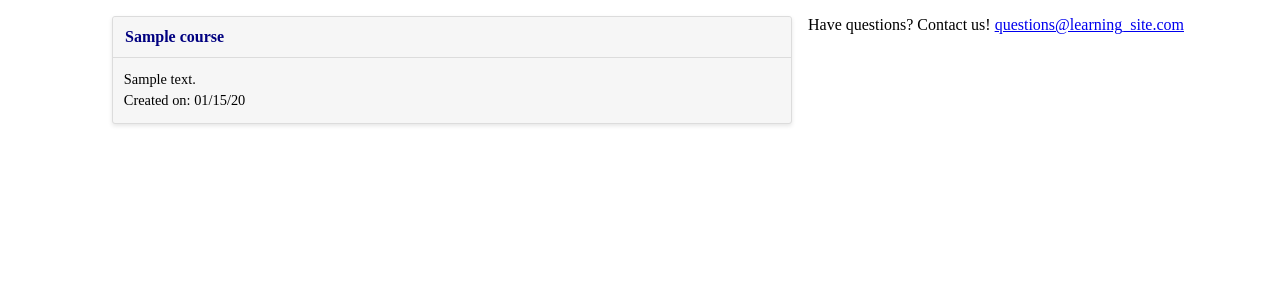
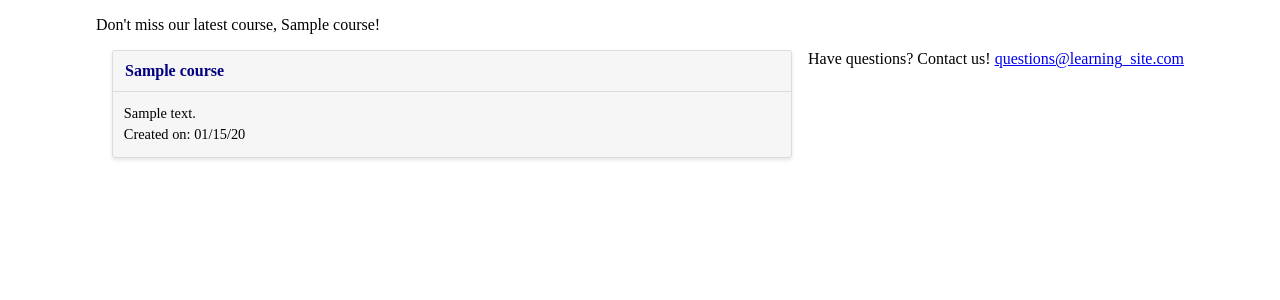
Before and after one commit to jebin007/Customizing-Django-Templates, a Django app: page /courses/ in a window 1280 px wide. Shown: the part 90-390 px from the top of the page. Run offline with Django 3.2, Linux system fonts and the light colour scheme; tables that the repository leaves empty hold one stand-in row (values such as "Sample post").

Commit message:
DIY Custom Tags:
DIY, or Do It Yourself, custom template tags! Build a template tag that will provide you with a link to the newest course in our library at all times.

Notes:

template is Django's module for all things template-related. We'll use this several times in the course.

template.Library is a class that lets us register new tags and filters through an instance of itself.

register.simple_tag(tag_name) or @register.simple_tag - Registers a function as a simple tag. Simple tags don't include new templates, don't have an end tag, and don't assign values to context variables.

```diff
--- /dev/null
+++ b/learning_site/courses/templatetags/course_extras.py
@@ -0,0 +1,8 @@
+from django import template
+from courses.models import Course
+register = template.Library()
+
+@register.simple_tag
+def newest_course():
+    ''' Gets the most recent cpurse that was added to the library. '''
+    return Course.objects.latest('created_at')
--- a/learning_site/templates/layout.html
+++ b/learning_site/templates/layout.html
@@ -1,4 +1,5 @@
 {% load static from staticfiles %}
+{% load course_extras %}
 
 <!doctype html>
 <html>
@@ -13,6 +14,7 @@
                 <a href="{% url 'hello_world' %}">Home</a>
                 <a href="{% url 'courses:list' %}">Courses</a>
             </nav>
+            <p> Don't miss our latest course, {% newest_course %}! </p>
             {% block content %}{% endblock %}
         </div>
     </body>
```
Also changed, not shown: learning_site/courses/templatetags/__init__.py (added).
